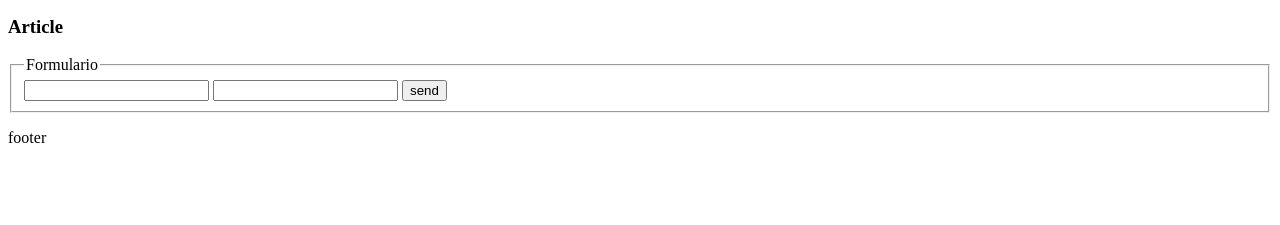
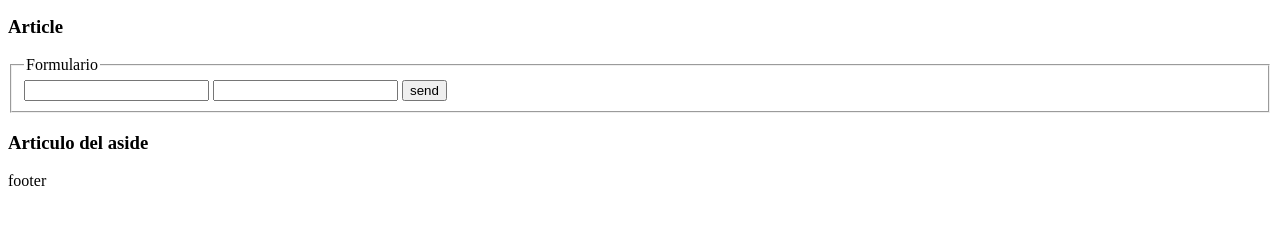
Before and after one commit to Emerson-1111/Hello-Git, a plain HTML site: page index.html in a window 1280 px wide. Shown: the part 155-380 px from the top of the page. Drawn offline with Linux system fonts and the light colour scheme.

Commit message:
se agrego un aside

```diff
--- a/index.html
+++ b/index.html
@@ -34,6 +34,11 @@
                 </fieldset>
             </article>
         </section>
+        <aside>
+            <article>
+                <h1>Articulo del aside</h1>
+            </article>
+        </aside>
         <footer>
             <p>footer</p>
         </footer>
```
